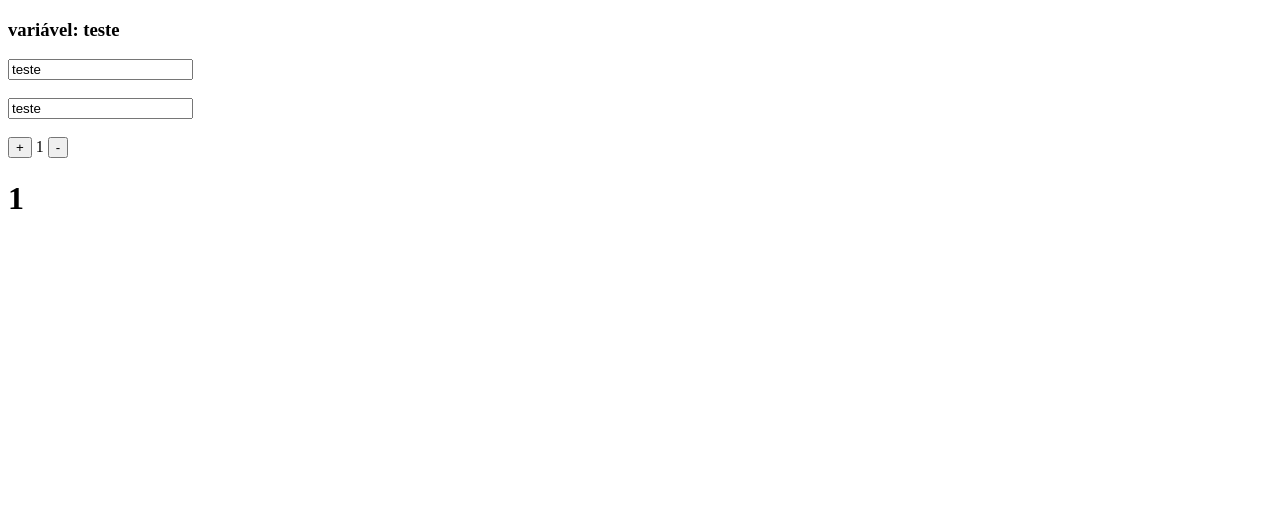
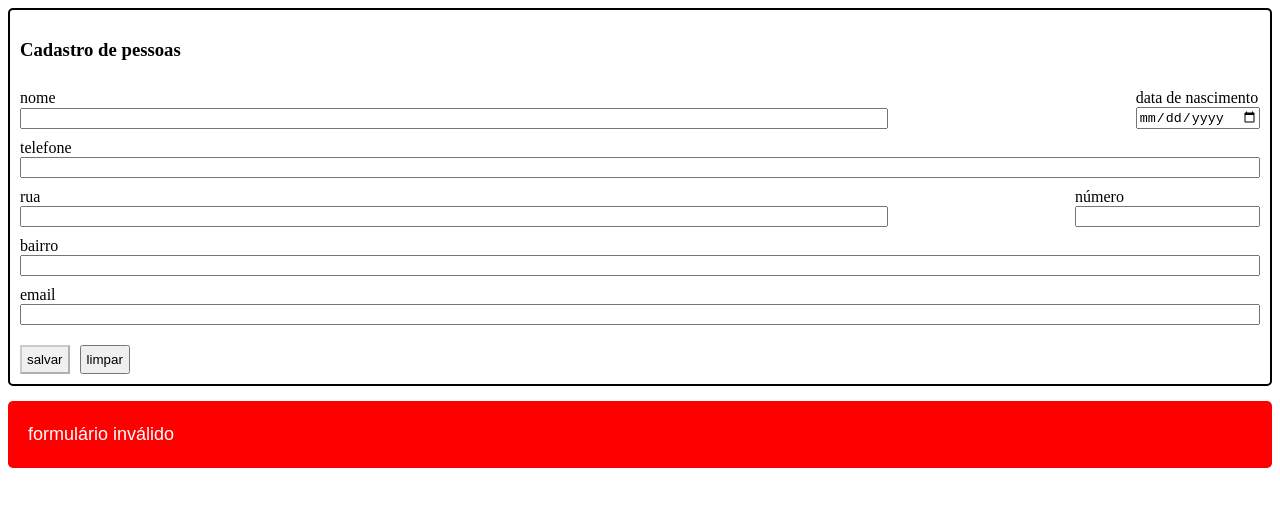
Before and after one commit to vicente-psp/angular-14-basic, an Angular app: page / in a window 1280 px wide. Shown: the top 506 px of the page. Built offline with nearby package versions, Linux system fonts and the light colour scheme.

Commit message:
feat: create person form

```diff
--- a/src/app/app.component.html
+++ b/src/app/app.component.html
@@ -1,7 +1,10 @@
 <!-- <app-example01-interpolation></app-example01-interpolation> -->
 <!-- <app-example02-property-binding></app-example02-property-binding> -->
 <!-- <app-example03-event-binding></app-example03-event-binding> -->
+<!--
 <app-example04-two-way-data-binding
   [(size)]="sizeApp"
 ></app-example04-two-way-data-binding>
 <h1>{{ sizeApp }}</h1>
+-->
+<app-example05-pessoas></app-example05-pessoas>
--- a/src/app/app.module.ts
+++ b/src/app/app.module.ts
@@ -7,6 +7,7 @@ import { Example01InterpolationComponent } from './example01-interpolation/examp
 import { Example02PropertyBindingComponent } from './example02-property-binding/example02-property-binding.component';
 import { Example03EventBindingComponent } from './example03-event-binding/example03-event-binding.component';
 import { Example04TwoWayDataBindingComponent } from './example04-two-way-data-binding/example04-two-way-data-binding.component';
+import { Example05PessoasComponent } from './example05-pessoas/example05-pessoas.component';
 
 @NgModule({
   declarations: [
@@ -14,7 +15,8 @@ import { Example04TwoWayDataBindingComponent } from './example04-two-way-data-bi
     Example01InterpolationComponent,
     Example02PropertyBindingComponent,
     Example03EventBindingComponent,
-    Example04TwoWayDataBindingComponent
+    Example04TwoWayDataBindingComponent,
+    Example05PessoasComponent
   ],
   imports: [
     BrowserModule,
--- /dev/null
+++ b/src/app/example05-pessoas/example05-pessoas.component.html
@@ -0,0 +1,55 @@
+<div class="cadastro">
+  <!-- text interpolation -->
+  <h3>{{ titulo }}</h3>
+
+  <!-- two-way binding -->
+  <div class="row" style="display: flex;">
+    <div class="nome">
+      <label for="nome">nome</label>
+      <input type="text" id="nome" [(ngModel)]="pessoa.nome">
+    </div>
+    <div class="data-nascimento">
+      <label for="dataNascimento">data de nascimento</label>
+      <input type="date" id="dataNascimento" [(ngModel)]="pessoa.dataNascimento">
+    </div>
+  </div>
+  <div class="row">
+    <div class="telefone">
+      <label for="telefone">telefone</label>
+      <input type="text" id="telefone" [(ngModel)]="pessoa.telefone">
+    </div>
+  </div>
+  <div class="row" style="display: flex;">
+    <div class="rua">
+      <label for="rua">rua</label>
+      <input type="text" id="rua" [(ngModel)]="pessoa.rua">
+    </div>
+    <div class="numero">
+      <label for="numero">número</label>
+      <input type="text" id="numero" [(ngModel)]="pessoa.numero">
+    </div>
+  </div>
+  <div class="row">
+    <div class="bairro">
+      <label for="endereco">bairro</label>
+      <input type="text" id="bairro" [(ngModel)]="pessoa.bairro">
+    </div>
+  </div>
+  <div class="row">
+    <div class="email">
+      <label for="endereco">email</label>
+      <input type="email" id="email" [(ngModel)]="pessoa.email">
+    </div>
+  </div>
+
+  <!-- event binding e property binding -->
+  <div class="row">
+    <button class="success" (click)="salvar()" [disabled]="!isValidPessoa()">salvar</button>
+    <button (click)="limpar()">limpar</button>
+  </div>
+</div>
+
+<!-- property binding -->
+<div class="formulario" [class]="isValidPessoa() ? 'formulario-valid' : 'formulario-invalid'">
+  <p>{{ mensagem }}</p>
+</div>
--- /dev/null
+++ b/src/app/example05-pessoas/example05-pessoas.component.sass
@@ -0,0 +1,54 @@
+.cadastro
+  border: 2px solid
+  border-radius: 5px
+  padding: 10px
+
+  .row
+    padding-top: 10px
+
+    .nome, .data-nascimento, .telefone, .rua, .numero, .bairro, .email
+      display: grid
+
+    .nome, .rua
+      width: 70%
+      padding-right: 5px
+
+    .data-nascimento, .numero
+      margin-left: auto
+
+    button
+      margin-right: 10px
+      margin-top: 10px
+      padding: 5px
+
+      &:hover
+        cursor: pointer
+
+    .success
+      background-color: green
+      color: white
+
+      &:disabled
+        background-color: #f0f0f0
+        color: black
+        cursor: not-allowed
+
+
+.formulario
+  margin-top: 15px
+  padding: 5px
+  border-radius: 5px
+
+  p
+    padding-left: 15px
+    padding-right: 15px
+    font-size: 18px
+    font-family: Arial, Helvetica, sans-serif
+
+  &-valid
+    background-color: green
+    color: white
+
+  &-invalid
+    background-color: red
+    color: white
--- /dev/null
+++ b/src/app/example05-pessoas/example05-pessoas.component.ts
@@ -0,0 +1,53 @@
+import { Component } from '@angular/core';
+
+interface Pessoa {
+  nome: string;
+  dataNascimento: string;
+  telefone: string;
+  rua?: string;
+  numero?: string;
+  bairro?: string;
+  email: string;
+}
+
+const factoryPessoa = (): Pessoa => {
+  return {
+    nome: '',
+    dataNascimento: '',
+    telefone: '',
+    email: ''
+  }
+}
+
+@Component({
+  selector: 'app-example05-pessoas',
+  templateUrl: './example05-pessoas.component.html',
+  styleUrls: ['./example05-pessoas.component.sass']
+})
+export class Example05PessoasComponent {
+
+  mensagem = 'formulário inválido';
+  titulo = 'Cadastro de pessoas';
+  pessoa: Pessoa = factoryPessoa();
+
+  salvar(): void {
+    console.log('pessoa => ', this.pessoa);
+    if (this.isValidPessoa()) {
+      console.log('salvar pessoa');
+    }
+  }
+
+  limpar(): void {
+    this.pessoa = factoryPessoa();
+  }
+
+  isValidPessoa(): boolean {
+    if (!this.pessoa.nome || !this.pessoa.dataNascimento
+      || !this.pessoa.telefone || !this.pessoa.email) {
+      this.mensagem = 'formulário inválido';
+      return false;
+    }
+    this.mensagem = 'formulário válido';
+    return true;
+  }
+}
```
Also changed, not shown: 1 other file (tests, documents, lock files or other folders).
